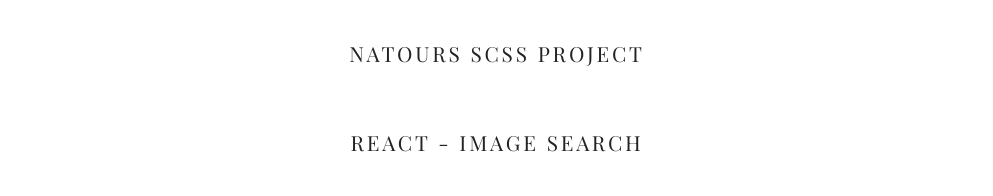
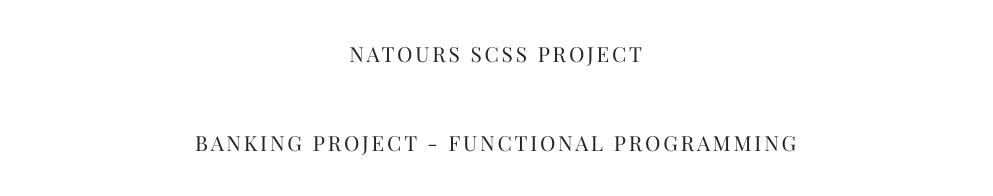
Before and after one commit to thegirlyoucallryan/Front-end-dev-portfolio, a plain HTML site: page index.html in a window 1280 px wide. Shown: the part 2569-2765 px from the top of the page, without its empty margins (143-1136 px from the left). Drawn offline with nearby package versions, Linux system fonts and the light colour scheme; a web font is replaced by a local one.

Commit message:
add bank project

```diff
--- a/index.html
+++ b/index.html
@@ -114,6 +114,7 @@
       <a class='from-top' href="https://cine-match-js.netlify.app/" target="_blank">Movie Comparison -JavaScript with
         OMDBapi</a>
       <a class='from-top' href="https://natours-scss-pure-css.netlify.app" target="_blank">Natours SCSS Project</a>
+      <a class='from-top' href="https://thebankapp.netlify.app" target="_blank">Banking Project - Functional Programming</a>
       <a class='from-top' href="https://simple-react-image-search.netlify.app" target="_blank">React - Image Search</a>
       <a class='from-top' href="https://game-with-jonas.netlify.app" target="_blank">Least Fun Game Built with
         JavaScript</a>
```
